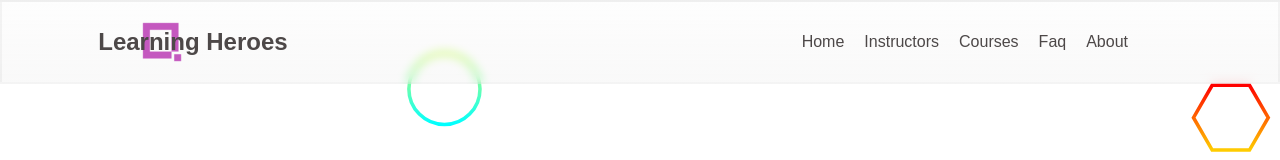
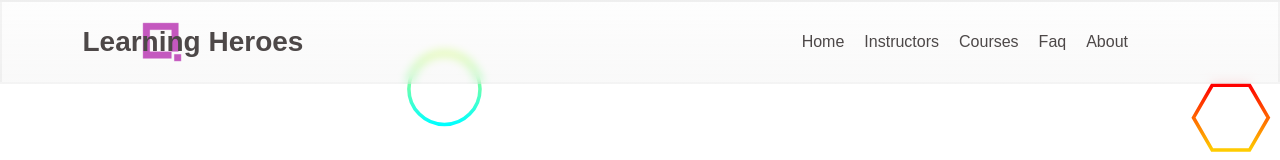
Before and after one commit to kiron0/learning-heroes2.0, a React (Create React App) app: page / in a window 1280 px wide. Shown: the top 160 px of the page. Built offline with nearby package versions, Linux system fonts and the light colour scheme.

Commit message:
header title fixed

```diff
--- a/src/Components/Header/Header.css
+++ b/src/Components/Header/Header.css
@@ -14,13 +14,13 @@
     border: 2px solid rgba(155, 154, 154, 0.1);
 }
 
-.header a{
+.nav-link{
     text-decoration: none;
     margin: 0 10px;
     color: rgb(77, 72, 72);
     font-weight: 500;
 }
-.header a:hover{
+.nav-link:hover{
     color: orange;
 }
 
@@ -28,8 +28,14 @@
   width: 40px;
 }
 
-.header h2{
+.header a{
+  color: rgb(77, 72, 72);
+  text-decoration: none;
+}
+
+.header-title{
   margin-left: -55%;
+  font-size: 28px;
 }
 
 .navbar-items {
@@ -100,8 +106,9 @@
         width: 30px;
         margin-left: -100%;
       }
-      .header h2{
+      .header-title{
         font-size: 21px;
         margin-left: 0%;
+        font-weight: 700;
       }
 }
--- a/src/Components/Header/Header.js
+++ b/src/Components/Header/Header.js
@@ -8,14 +8,14 @@ const Header = () => {
     return (
         <div className='header'>
             <img src={Logo} alt="" />
-            <h2>Learning Heroes</h2>
+            <h2 className='header-title'><Link to="/">Learning Heroes</Link></h2>
                 <nav>
                     <input type="checkbox" id="check" />
                     <label for="check" className='checkbtn'>
                     <HiMenuAlt1 className='nav-bar-icon'></HiMenuAlt1>
                     </label>
                     <ul className='navbar-items'>
-                        <Link to="/home" className='nav-link' >Home</Link>
+                        <Link to="/home" className='nav-link'>Home</Link>
                         <Link to="/instructors" className='nav-link'>Instructors</Link>
                         <Link to="/courses" className='nav-link'>Courses</Link>
                         <Link to="/faq" className='nav-link'>Faq</Link>
```
